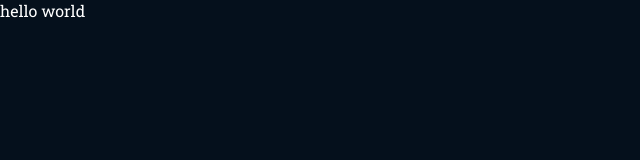
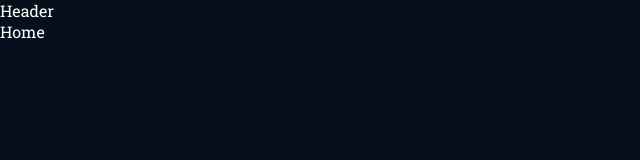
Before and after one commit to ctelfair20/ChatGPT_Clone, a React (Vite) app in the folder Frontend/: page / in a window 1280 px wide. Shown: the top 160 px of the page, without its empty margins (0-640 px from the left). Built offline with nearby package versions, Linux system fonts and the light colour scheme.

Commit message:
added routes for all pages

```diff
--- a/Frontend/src/App.tsx
+++ b/Frontend/src/App.tsx
@@ -1,7 +1,24 @@
+import { Routes, Route } from "react-router-dom"
+import Header from "./components/Header"
+import Home from "./pages/Home"
+import Chats from "./pages/Chats"
+import Login from "./pages/Login"
+import SignUp from "./pages/SignUp"
+import NotFound from "./pages/NotFound"
+
 function App() {
 
   return (
-    <main>hello world</main>
+    <main>
+      <Header />
+      <Routes>
+        <Route path="/" element={<Home />} />
+        <Route path="/chats" element={<Chats />} />
+        <Route path="/login" element={<Login />} />
+        <Route path="/signup" element={<SignUp />} />
+        <Route path="/notFound" element={<NotFound />} />
+      </Routes>
+    </main>
   )
 }
 
--- /dev/null
+++ b/Frontend/src/components/Header.tsx
@@ -0,0 +1,7 @@
+const Header = () => {
+  return (
+    <div>Header</div>
+  )
+}
+
+export default Header
--- /dev/null
+++ b/Frontend/src/pages/Chats.tsx
@@ -0,0 +1,7 @@
+const Chats = () => {
+  return (
+    <div>Chats</div>
+  )
+}
+
+export default Chats
--- /dev/null
+++ b/Frontend/src/pages/Home.tsx
@@ -0,0 +1,7 @@
+const Home = () => {
+  return (
+    <div>Home</div>
+  )
+}
+
+export default Home
--- /dev/null
+++ b/Frontend/src/pages/Login.tsx
@@ -0,0 +1,7 @@
+const Login = () => {
+  return (
+    <div>Login</div>
+  )
+}
+
+export default Login
--- /dev/null
+++ b/Frontend/src/pages/NotFound.tsx
@@ -0,0 +1,7 @@
+const NotFound = () => {
+  return (
+    <div>NotFound</div>
+  )
+}
+
+export default NotFound
--- /dev/null
+++ b/Frontend/src/pages/Signup.tsx
@@ -0,0 +1,7 @@
+const SignUp = () => {
+  return (
+    <div>SignUp</div>
+  )
+}
+
+export default SignUp
```
